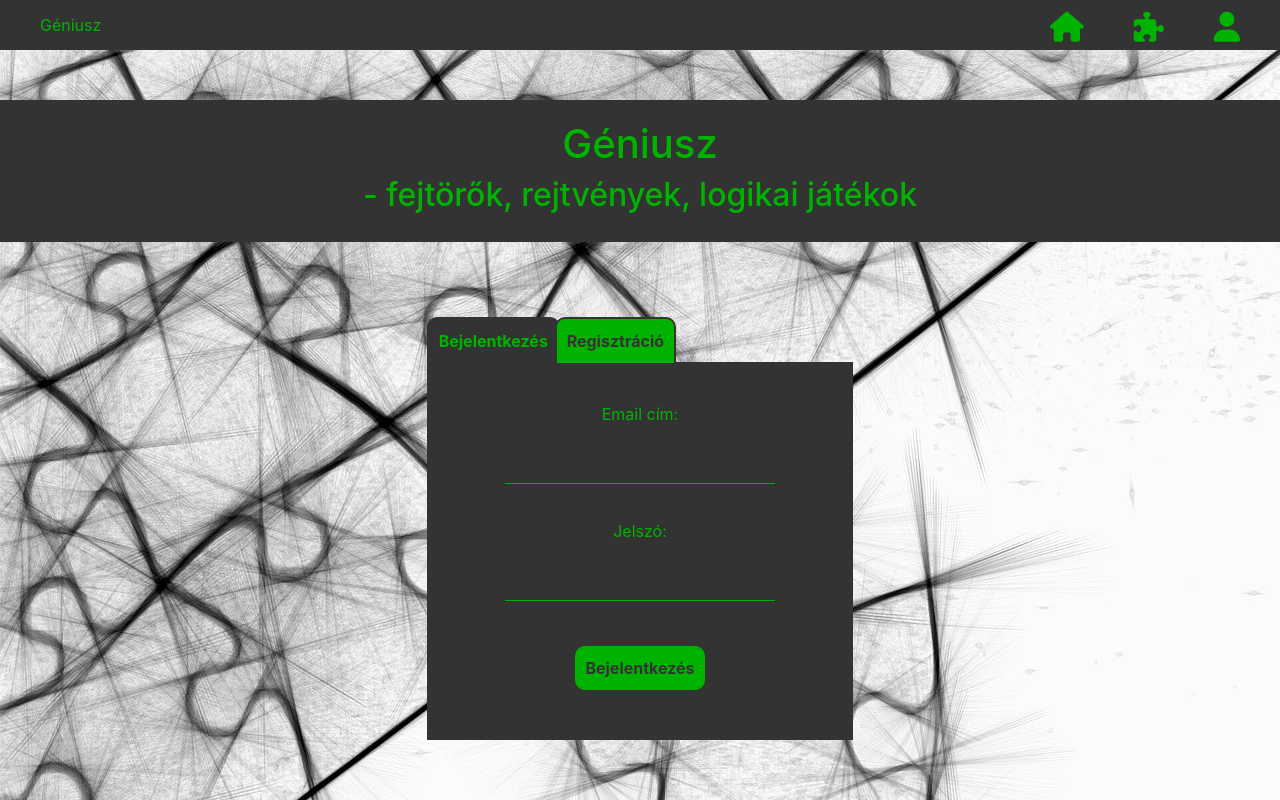
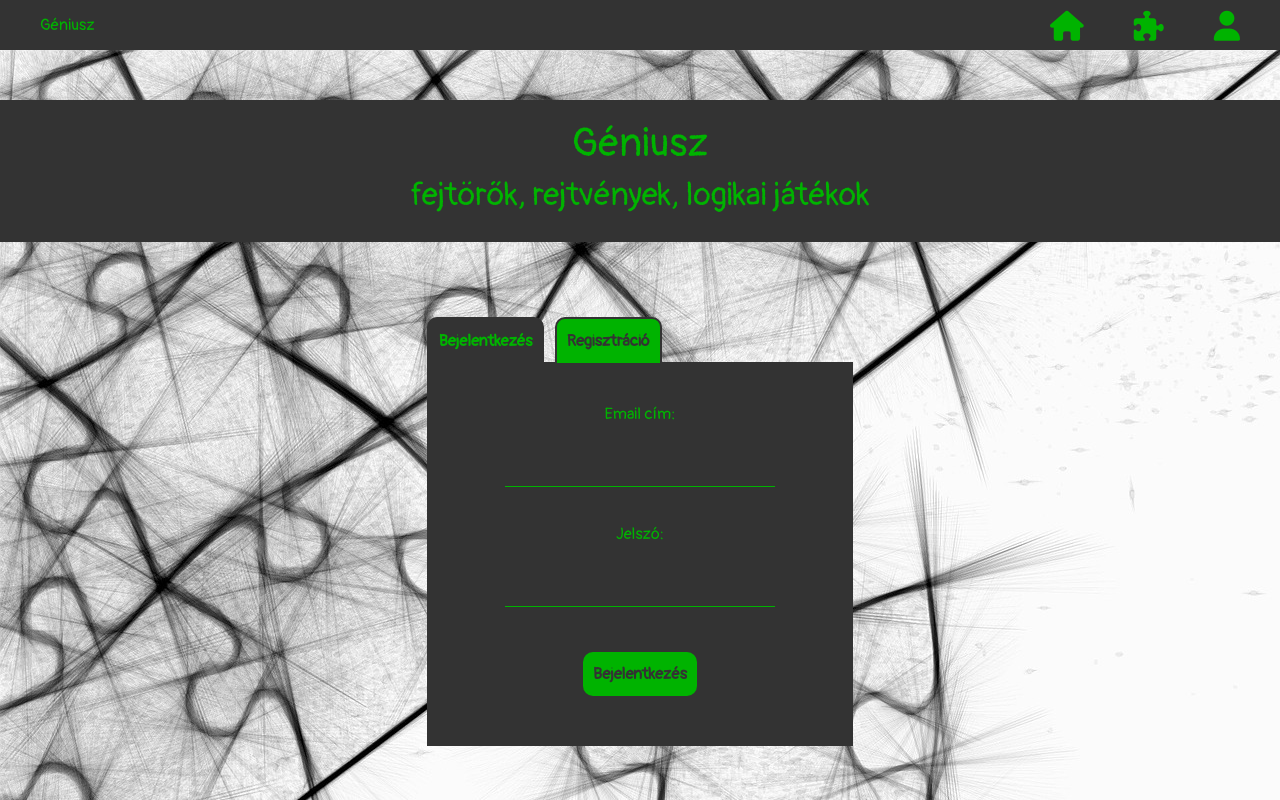
Before and after one commit to ZsuzsaBenko/puzzles, an Angular app in the folder puzzles-frontend/: page / in a window 1280 px wide. Built offline with nearby package versions, Linux system fonts and the light colour scheme.

Commit message:
Add Google font

```diff
--- a/puzzles-frontend/src/app/components/navbar/navbar.component.css
+++ b/puzzles-frontend/src/app/components/navbar/navbar.component.css
@@ -28,6 +28,7 @@ li:first-child {
   font-size: 30px;
   color: #00b300;
   vertical-align: middle;
+  transition: color 1s;
 }
 
 .fas:hover {
--- a/puzzles-frontend/src/app/components/welcome/login/login.component.css
+++ b/puzzles-frontend/src/app/components/welcome/login/login.component.css
@@ -7,6 +7,7 @@ input {
   border-bottom: 1px solid #00b300;
   padding: 5px;
   transition: background-color, border-radius 1s, 0.2s;
+  font-size: 18px;
 }
 
 label {
--- a/puzzles-frontend/src/app/components/welcome/registration/registration.component.css
+++ b/puzzles-frontend/src/app/components/welcome/registration/registration.component.css
@@ -7,6 +7,7 @@ input {
   border-bottom: 1px solid #00b300;
   padding: 5px;
   transition: background-color, border-radius 1s, 0.2s;
+  font-size: 18px;
 }
 
 label {
--- a/puzzles-frontend/src/app/components/welcome/welcome.component.html
+++ b/puzzles-frontend/src/app/components/welcome/welcome.component.html
@@ -3,7 +3,7 @@
     <div class="col-12">
       <div class="title">
         <h1>Géniusz</h1>
-        <h2> - fejtörők, rejtvények, logikai játékok</h2>
+        <h2>fejtörők, rejtvények, logikai játékok</h2>
       </div>
     </div>
   </div>
--- a/puzzles-frontend/src/index.html
+++ b/puzzles-frontend/src/index.html
@@ -7,6 +7,7 @@
 
   <meta name="viewport" content="width=device-width, initial-scale=1">
   <link rel="icon" type="image/x-icon" href="favicon.ico">
+  <link href="https://fonts.googleapis.com/css?family=Pangolin&display=swap" rel="stylesheet">
   <script src="https://kit.fontawesome.com/54c9fdecd1.js"></script>
 </head>
 <body>
--- a/puzzles-frontend/src/styles.css
+++ b/puzzles-frontend/src/styles.css
@@ -5,4 +5,5 @@ html, body {
   height: 100%;
   box-sizing: border-box;
   overflow: hidden;
+  font-family: 'Pangolin', cursive;
 }
```
